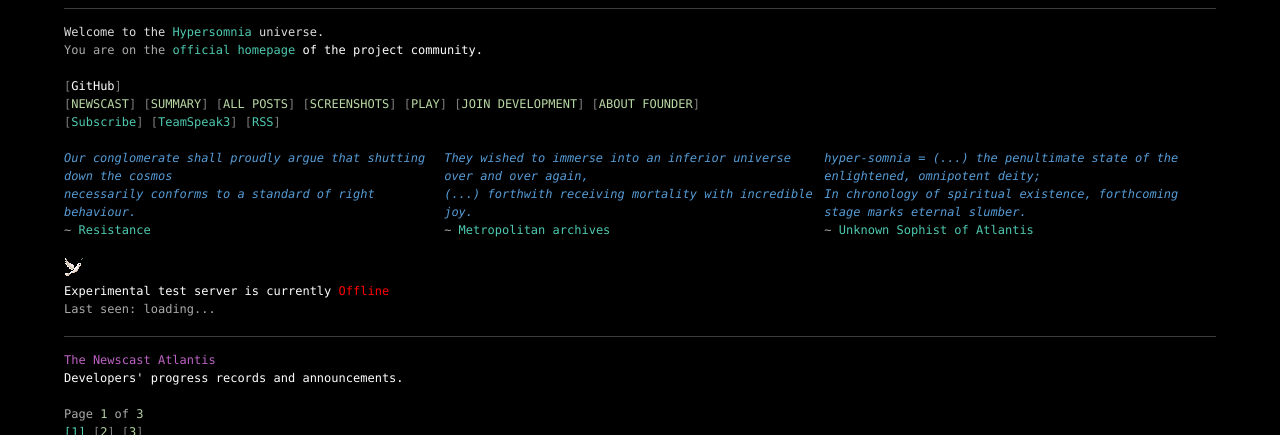
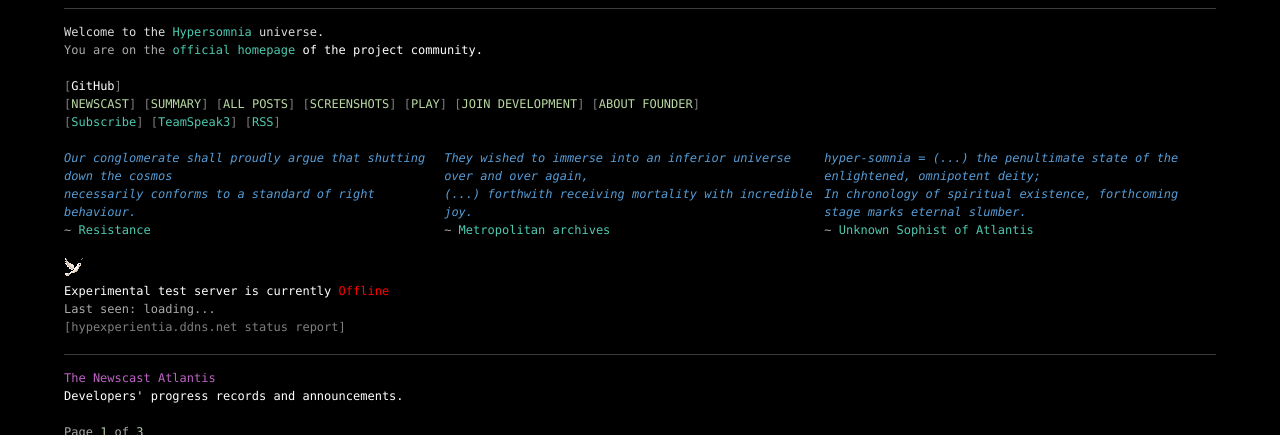
Before and after one commit to TeamHypersomnia/TeamHypersomnia.github.io, a Jekyll site: the page built from index.html, in a window 1280 px wide and 900 px high, cut to the strip 0-435 px from the top of the window. Built offline with Jekyll 4.4.1, drawn with Linux system fonts in a browser that asks for light colours; the list of posts is cut into pages by our own code; grey boxes are pictures that could not be loaded.

Commit message:
added status report line

```diff
--- a/_includes/header.html
+++ b/_includes/header.html
@@ -52,7 +52,7 @@ You are on the <span class="vskeyword"> official homepage </span> <span style="c
 <div id="serverwidget">
 <span style="color:white">Experimental test server is currently <span style="color:red">Offline</span></span><br/>Last seen: loading...
 </div>
-
+<span class="vsparam">[hypexperientia.ddns.net status report]</span>
 <script>
 
 var is_online = false;
```
